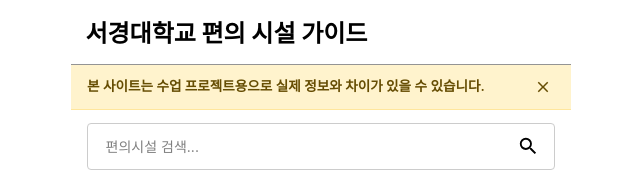
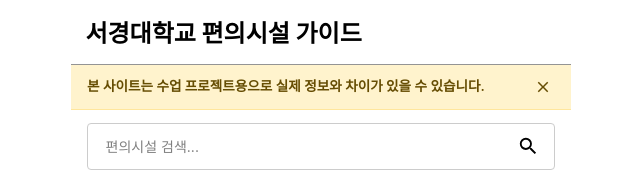
Before and after one commit to 0a-r4/seokyeong-campus-amenities, a React (Vite) app: page / in a window 1280 px wide. Shown: the top 172 px of the page, without its empty margins (319-959 px from the left). Built offline with nearby package versions, Linux system fonts and the light colour scheme.

Commit message:
Revert "Header 맞춤법"
This reverts commit 2953a179fa45bc38e1510a56d67bea98a164831c.

```diff
--- a/src/components/layout/Header.tsx
+++ b/src/components/layout/Header.tsx
@@ -17,7 +17,7 @@ export default function Header() {
           lineHeight: 'normal',
         }}
       >
-        서경대학교 편의 시설 가이드
+        서경대학교 편의시설 가이드
       </p>
     </header>
   );
```
